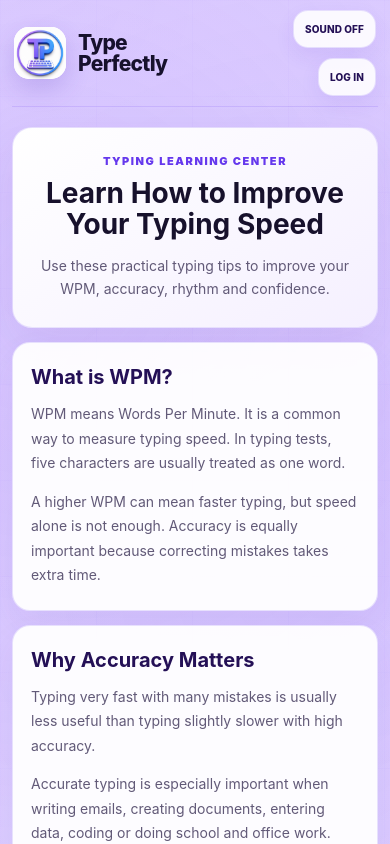
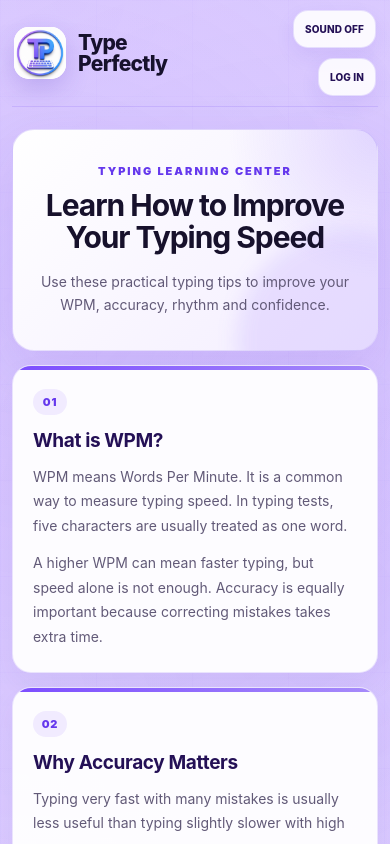
Before and after one commit to mohdaffan54511-cmyk/TeksType, a React (Vite) app: page / in a window 390 px wide. Shown: the top 844 px of the page. Built offline with nearby package versions, Linux system fonts and the light colour scheme; no server answers.

Commit message:
Refactor PublisherContent styles for improved layout
Updated styles for publisher content, including adjustments to margins, padding, colors, and responsive design for mobile. Enhanced hover effects and improved layout for content cards.

```diff
--- a/src/PublisherContent.css
+++ b/src/PublisherContent.css
@@ -1,118 +1,338 @@
+/* =========================================
+   TYPEPERFECTLY LEARNING CENTER
+========================================= */
+
 .publisher-content {
-  margin: 32px 8px 0;
+  width: min(1120px, calc(100% - 16px));
+  margin: 36px auto 0;
+
   display: grid;
+  grid-template-columns: repeat(2, minmax(0, 1fr));
   gap: 18px;
+
+  counter-reset: learning-card;
 }
 
+
+/* ===== MAIN HEADING ===== */
+
 .publisher-content-header {
+  grid-column: 1 / -1;
+
+  position: relative;
+  overflow: hidden;
+
+  padding: 52px 30px;
   text-align: center;
-  padding: 36px 28px;
-  border: 1px solid rgba(101, 56, 237, 0.14);
-  border-radius: 24px;
-  background: linear-gradient(
-    145deg,
-    #ffffff,
-    #f5f0ff
-  );
-  box-shadow: 0 18px 45px rgba(71, 42, 151, 0.08);
+
+  border: 1px solid rgba(101, 56, 237, 0.16);
+  border-radius: 28px;
+
+  background:
+    radial-gradient(
+      circle at top right,
+      rgba(124, 77, 255, 0.18),
+      transparent 35%
+    ),
+    linear-gradient(
+      135deg,
+      #ffffff,
+      #f3edff
+    );
+
+  box-shadow:
+    0 20px 55px rgba(74, 36, 199, 0.10);
 }
 
+
+/* purple decorative glow */
+
+.publisher-content-header::after {
+  content: "";
+  position: absolute;
+
+  width: 220px;
+  height: 220px;
+
+  right: -80px;
+  bottom: -100px;
+
+  border-radius: 50%;
+
+  background: rgba(124, 77, 255, 0.12);
+  filter: blur(10px);
+
+  pointer-events: none;
+}
+
+
 .publisher-eyebrow {
-  margin: 0 0 10px;
+  margin: 0 0 12px;
+
   color: #6538ed;
+
   font-size: 11px;
   font-weight: 900;
-  letter-spacing: 0.14em;
+
+  letter-spacing: 0.18em;
 }
 
+
 .publisher-content-header h2 {
-  max-width: 760px;
+  position: relative;
+  z-index: 2;
+
+  max-width: 720px;
+
   margin: 0 auto;
+
   color: #17112c;
-  font-size: clamp(28px, 4vw, 44px);
-  line-height: 1.1;
+
+  font-size: clamp(32px, 4vw, 48px);
+  line-height: 1.06;
+  letter-spacing: -0.035em;
 }
 
+
 .publisher-content-header > p:last-child {
-  max-width: 760px;
-  margin: 14px auto 0;
+  position: relative;
+  z-index: 2;
+
+  max-width: 700px;
+
+  margin: 16px auto 0;
+
   color: #625a78;
+
   font-size: 16px;
   line-height: 1.7;
 }
 
+
+/* =========================================
+   CONTENT CARDS
+========================================= */
+
 .publisher-content article {
-  padding: 28px;
-  border: 1px solid rgba(101, 56, 237, 0.14);
+  counter-increment: learning-card;
+
+  position: relative;
+
+  min-width: 0;
+
+  padding: 30px;
+
+  overflow: hidden;
+
+  border: 1px solid rgba(101, 56, 237, 0.13);
   border-radius: 22px;
-  background: rgba(255, 255, 255, 0.94);
-  box-shadow: 0 14px 35px rgba(71, 42, 151, 0.06);
+
+  background: rgba(255, 255, 255, 0.95);
+
+  box-shadow:
+    0 12px 30px rgba(71, 42, 151, 0.06);
+
+  transition:
+    transform 0.22s ease,
+    box-shadow 0.22s ease,
+    border-color 0.22s ease;
 }
+
+
+/* purple top accent */
+
+.publisher-content article::after {
+  content: "";
+
+  position: absolute;
+  top: 0;
+  left: 0;
+
+  width: 100%;
+  height: 4px;
+
+  background: linear-gradient(
+    90deg,
+    #7c4dff,
+    #a78bfa
+  );
+}
+
+
+/* number badge */
+
+.publisher-content article::before {
+  content: counter(learning-card, decimal-leading-zero);
+
+  display: inline-flex;
+  align-items: center;
+  justify-content: center;
+
+  width: 38px;
+  height: 28px;
+
+  margin-bottom: 18px;
+
+  border-radius: 999px;
+
+  color: #6538ed;
+
+  background: #f1ebff;
+
+  font-size: 11px;
+  font-weight: 900;
+  letter-spacing: 0.08em;
+}
+
 
 .publisher-content article h3 {
   margin: 0 0 12px;
+
   color: #241056;
-  font-size: 23px;
+
+  font-size: 22px;
   line-height: 1.25;
+  letter-spacing: -0.02em;
 }
 
+
 .publisher-content article p {
-  margin: 0 0 14px;
+  margin: 0 0 13px;
+
   color: #625a78;
-  font-size: 16px;
+
+  font-size: 15px;
   line-height: 1.75;
 }
+
 
 .publisher-content article p:last-child {
   margin-bottom: 0;
 }
 
+
 .publisher-content ul,
 .publisher-content ol {
-  margin: 14px 0 0;
-  padding-left: 24px;
+  margin: 16px 0 0;
+  padding-left: 22px;
 }
+
 
 .publisher-content li {
   margin-bottom: 9px;
+
   color: #625a78;
-  font-size: 16px;
+
+  font-size: 15px;
   line-height: 1.65;
 }
 
+
 .publisher-content strong {
-  color: #4a24c7;
+  color: #5b32d6;
 }
 
-/* Mobile */
+
+/* =========================================
+   IMPORTANT CARDS FULL WIDTH
+========================================= */
+
+/* 15-minute routine */
+
+.publisher-content article:nth-of-type(4) {
+  grid-column: 1 / -1;
+
+  background:
+    linear-gradient(
+      135deg,
+      #ffffff,
+      #f7f3ff
+    );
+}
+
+
+/* practice modes */
+
+.publisher-content article:nth-of-type(6) {
+  grid-column: 1 / -1;
+}
+
+
+/* =========================================
+   HOVER
+========================================= */
+
+@media (hover: hover) {
+
+  .publisher-content article:hover {
+    transform: translateY(-5px);
+
+    border-color: rgba(124, 77, 255, 0.28);
+
+    box-shadow:
+      0 20px 45px rgba(74, 36, 199, 0.12);
+  }
+}
+
+
+/* =========================================
+   MOBILE
+========================================= */
 
 @media (max-width: 700px) {
+
   .publisher-content {
-    margin: 20px 0 0;
+    width: 100%;
+
+    margin: 22px 0 0;
+
+    grid-template-columns: 1fr;
+
     gap: 14px;
   }
 
+
   .publisher-content-header {
-    padding: 26px 18px;
-    border-radius: 20px;
+    padding: 34px 20px;
+
+    border-radius: 22px;
   }
 
+
   .publisher-content-header h2 {
-    font-size: 28px;
+    font-size: 30px;
   }
+
 
   .publisher-content-header > p:last-child {
     font-size: 14px;
+    line-height: 1.65;
   }
 
-  .publisher-content article {
-    padding: 22px 18px;
-    border-radius: 18px;
+
+  .publisher-content article,
+  .publisher-content article:nth-of-type(4),
+  .publisher-content article:nth-of-type(6) {
+    grid-column: auto;
+
+    padding: 23px 20px;
+
+    border-radius: 19px;
   }
 
+
+  .publisher-content article::before {
+    width: 34px;
+    height: 26px;
+
+    margin-bottom: 14px;
+  }
+
+
   .publisher-content article h3 {
-    font-size: 20px;
+    font-size: 19px;
   }
+
 
   .publisher-content article p,
   .publisher-content li {
@@ -120,6 +340,11 @@
   }
 }
 
+
+/* =========================================
+   HIDE WHILE USER IS TYPING
+========================================= */
+
 .app.session-active .publisher-content {
   display: none !important;
 }
```
